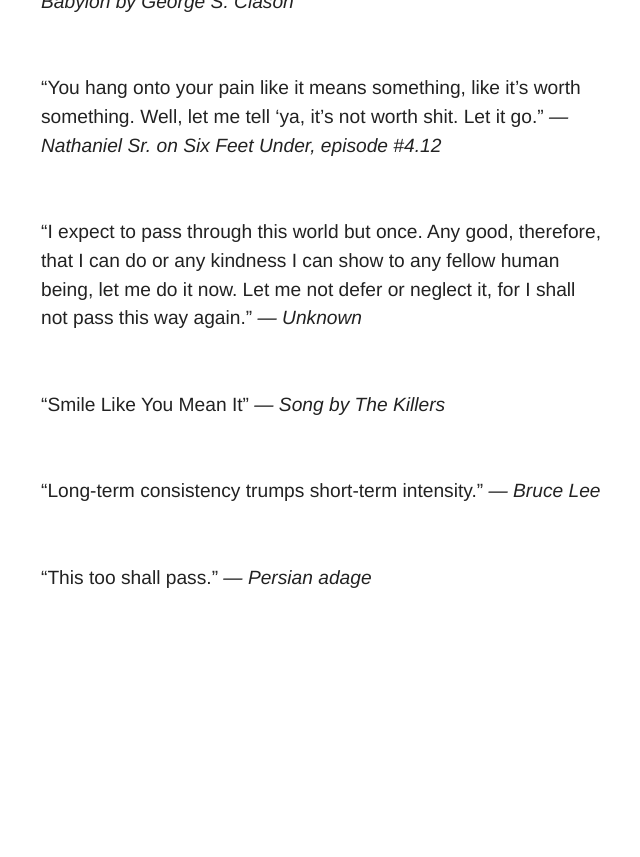
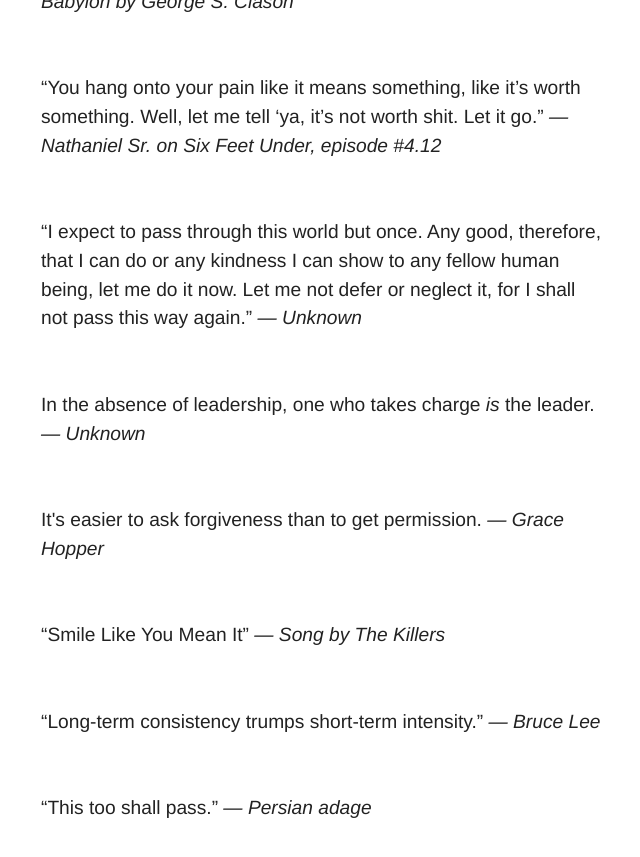
Before and after one commit to liddiard/liddiard.me, a Jekyll site: the page inspiration/index.html, which Jekyll copies as it is, in a window 1280 px wide and 900 px high, scrolled down 5991 px. Shown: the top 857 px of the window, without its empty margins (319-959 px from the left). Built offline with Jekyll 4.4.1, drawn with Linux system fonts in a browser that asks for light colours; before the commit the page ends 6660 px from its top, so only the background shows below that.

Commit message:
added leadership & grace hopper quotes

```diff
--- a/inspiration/index.html
+++ b/inspiration/index.html
@@ -122,6 +122,20 @@
         </blockquote>
     </section>
 
+    <section id="absence-of-leadership">
+      <blockquote>
+          In the absence of leadership, one who takes charge <em>is</em> the leader.
+          <cite>&mdash; Unknown</cite>
+      </blockquote>
+    </section>
+
+    <section id="forgiveness-permission">
+        <blockquote>
+            It's easier to ask forgiveness than to get permission.
+            <cite>&mdash; Grace Hopper</cite>
+        </blockquote>
+    </section>
+
     <section id="smile-like-you-mean-it">
         <blockquote>
             &ldquo;Smile Like You Mean It&rdquo;
```
